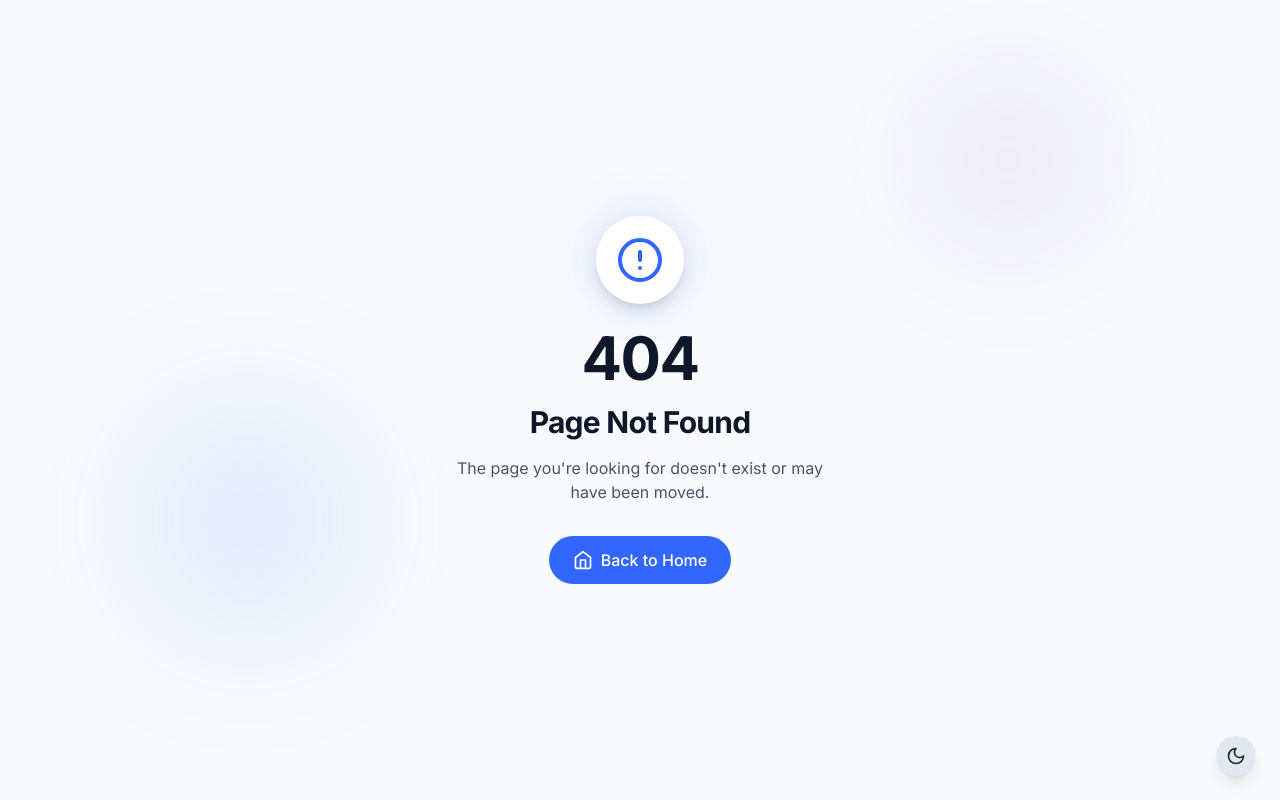
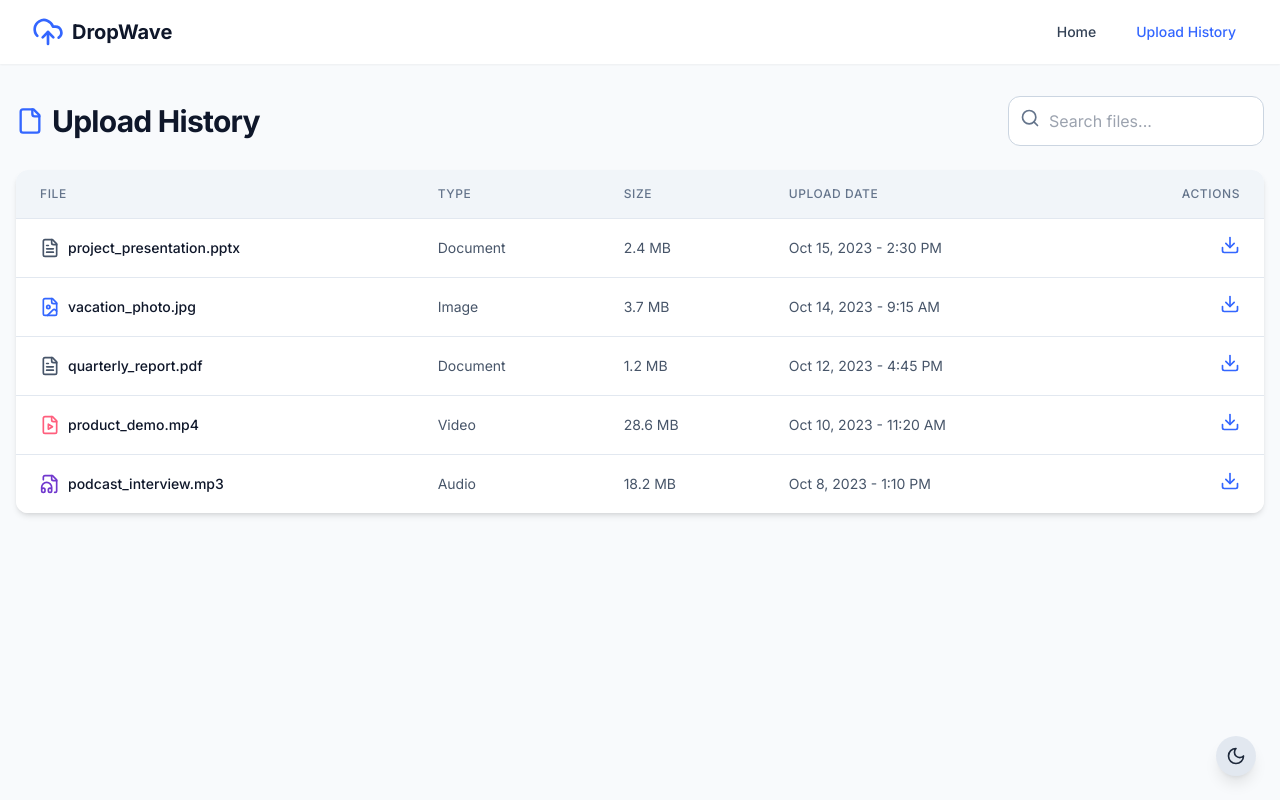
Before and after one commit to apper-canvas/dropwavegroup, a React (Vite) app: page /upload-history in a window 1280 px wide. Before the commit this address had no page. Built offline with nearby package versions, Linux system fonts and the light colour scheme.

Commit message:
Add upload history page with searchable table and navigation bar

```diff
--- a/src/App.jsx
+++ b/src/App.jsx
@@ -4,8 +4,10 @@ import { ToastContainer, toast } from 'react-toastify';
 import 'react-toastify/dist/ReactToastify.css';
 import { AnimatePresence } from 'framer-motion';
 import Home from './pages/Home';
+import UploadHistory from './pages/UploadHistory';
 import NotFound from './pages/NotFound';
 import getIcon from './utils/iconUtils';
+import Navbar from './components/Navbar';
 
 function App() {
   const [darkMode, setDarkMode] = useState(() => {
@@ -36,9 +38,12 @@ function App() {
         {darkMode ? <Sun size={20} /> : <Moon size={20} />}
       </button>
 
+      <Navbar />
+
       <AnimatePresence mode="wait">
         <Routes>
           <Route path="/" element={<Home />} />
+          <Route path="/upload-history" element={<UploadHistory />} />
           <Route path="*" element={<NotFound />} />
         </Routes>
       </AnimatePresence>
--- /dev/null
+++ b/src/components/Navbar.jsx
@@ -0,0 +1,54 @@
+import { useState } from 'react';
+import { Link, useLocation } from 'react-router-dom';
+import getIcon from '../utils/iconUtils';
+
+const Navbar = () => {
+  const [isOpen, setIsOpen] = useState(false);
+  const location = useLocation();
+
+  const UploadCloud = getIcon('UploadCloud');
+  const History = getIcon('History');
+  const Menu = getIcon('Menu');
+  const X = getIcon('X');
+
+  const isActive = (path) => location.pathname === path;
+
+  return (
+    <nav className="bg-white dark:bg-surface-800 shadow-sm fixed top-0 w-full z-10">
+      <div className="max-w-7xl mx-auto px-4 sm:px-6 lg:px-8">
+        <div className="flex justify-between h-16">
+          <div className="flex items-center">
+            <Link to="/" className="flex-shrink-0 flex items-center">
+              <UploadCloud className="h-8 w-8 text-primary" />
+              <span className="ml-2 text-xl font-bold text-surface-900 dark:text-surface-100">DropWave</span>
+            </Link>
+          </div>
+
+          <div className="hidden md:flex md:items-center md:space-x-4">
+            <Link to="/" className={`px-3 py-2 rounded-md text-sm font-medium ${isActive('/') ? 'text-primary' : 'text-surface-700 dark:text-surface-300 hover:text-surface-900 dark:hover:text-surface-100'}`}>
+              Home
+            </Link>
+            <Link to="/upload-history" className={`px-3 py-2 rounded-md text-sm font-medium ${isActive('/upload-history') ? 'text-primary' : 'text-surface-700 dark:text-surface-300 hover:text-surface-900 dark:hover:text-surface-100'}`}>
+              Upload History
+            </Link>
+          </div>
+
+          <div className="md:hidden flex items-center">
+            <button onClick={() => setIsOpen(!isOpen)} className="inline-flex items-center justify-center p-2 rounded-md text-surface-600 dark:text-surface-300 hover:text-surface-900 dark:hover:text-surface-100 focus:outline-none">
+              {isOpen ? <X size={24} /> : <Menu size={24} />}
+            </button>
+          </div>
+        </div>
+      </div>
+
+      {isOpen && (
+        <div className="md:hidden bg-white dark:bg-surface-800 shadow-md">
+          <Link to="/" className={`block px-3 py-2 rounded-md text-base font-medium ${isActive('/') ? 'text-primary' : 'text-surface-700 dark:text-surface-300 hover:text-surface-900 dark:hover:text-surface-100'}`} onClick={() => setIsOpen(false)}>Home</Link>
+          <Link to="/upload-history" className={`block px-3 py-2 rounded-md text-base font-medium ${isActive('/upload-history') ? 'text-primary' : 'text-surface-700 dark:text-surface-300 hover:text-surface-900 dark:hover:text-surface-100'}`} onClick={() => setIsOpen(false)}>Upload History</Link>
+        </div>
+      )}
+    </nav>
+  );
+};
+
+export default Navbar;
--- /dev/null
+++ b/src/pages/UploadHistory.jsx
@@ -0,0 +1,154 @@
+import { useState } from 'react';
+import { motion } from 'framer-motion';
+import { format } from 'date-fns';
+import getIcon from '../utils/iconUtils';
+
+const UploadHistory = () => {
+  const File = getIcon('File');
+  const Search = getIcon('Search');
+  const FileText = getIcon('FileText');
+  const FileImage = getIcon('FileImage');
+  const FileAudio = getIcon('FileAudio');
+  const FileVideo = getIcon('FileVideo');
+  const Download = getIcon('Download');
+
+  // Sample upload history data
+  const [uploadHistory] = useState([
+    {
+      id: 1,
+      fileName: 'project_presentation.pptx',
+      fileType: 'document',
+      fileSize: '2.4 MB',
+      uploadDate: new Date(2023, 9, 15, 14, 30),
+      status: 'completed'
+    },
+    {
+      id: 2,
+      fileName: 'vacation_photo.jpg',
+      fileType: 'image',
+      fileSize: '3.7 MB',
+      uploadDate: new Date(2023, 9, 14, 9, 15),
+      status: 'completed'
+    },
+    {
+      id: 3,
+      fileName: 'quarterly_report.pdf',
+      fileType: 'document',
+      fileSize: '1.2 MB',
+      uploadDate: new Date(2023, 9, 12, 16, 45),
+      status: 'completed'
+    },
+    {
+      id: 4,
+      fileName: 'product_demo.mp4',
+      fileType: 'video',
+      fileSize: '28.6 MB',
+      uploadDate: new Date(2023, 9, 10, 11, 20),
+      status: 'completed'
+    },
+    {
+      id: 5,
+      fileName: 'podcast_interview.mp3',
+      fileType: 'audio',
+      fileSize: '18.2 MB',
+      uploadDate: new Date(2023, 9, 8, 13, 10),
+      status: 'completed'
+    }
+  ]);
+
+  const [searchTerm, setSearchTerm] = useState('');
+
+  const filteredHistory = uploadHistory.filter(item =>
+    item.fileName.toLowerCase().includes(searchTerm.toLowerCase())
+  );
+
+  const getFileIcon = (fileType) => {
+    switch(fileType) {
+      case 'image': return <FileImage className="h-5 w-5 text-primary" />;
+      case 'audio': return <FileAudio className="h-5 w-5 text-secondary" />;
+      case 'video': return <FileVideo className="h-5 w-5 text-accent" />;
+      default: return <FileText className="h-5 w-5 text-surface-600 dark:text-surface-400" />;
+    }
+  };
+
+  return (
+    <motion.div
+      initial={{ opacity: 0 }}
+      animate={{ opacity: 1 }}
+      exit={{ opacity: 0 }}
+      className="container mx-auto pt-24 px-4 pb-12"
+    >
+      <div className="flex flex-col md:flex-row justify-between items-start md:items-center mb-6">
+        <h1 className="text-2xl md:text-3xl font-bold flex items-center gap-2 mb-4 md:mb-0">
+          <File className="h-7 w-7 text-primary" />
+          Upload History
+        </h1>
+        <div className="w-full md:w-64 relative">
+          <input
+            type="text"
+            placeholder="Search files..."
+            value={searchTerm}
+            onChange={(e) => setSearchTerm(e.target.value)}
+            className="input pl-10"
+          />
+          <Search className="absolute left-3 top-3 h-5 w-5 text-surface-500" />
+        </div>
+      </div>
+
+      <div className="bg-white dark:bg-surface-800 rounded-xl shadow-card overflow-hidden">
+        <div className="overflow-x-auto">
+          <table className="min-w-full divide-y divide-surface-200 dark:divide-surface-700">
+            <thead className="bg-surface-100 dark:bg-surface-800">
+              <tr>
+                <th scope="col" className="px-6 py-4 text-left text-xs font-medium text-surface-500 dark:text-surface-400 uppercase tracking-wider">File</th>
+                <th scope="col" className="px-6 py-4 text-left text-xs font-medium text-surface-500 dark:text-surface-400 uppercase tracking-wider">Type</th>
+                <th scope="col" className="px-6 py-4 text-left text-xs font-medium text-surface-500 dark:text-surface-400 uppercase tracking-wider">Size</th>
+                <th scope="col" className="px-6 py-4 text-left text-xs font-medium text-surface-500 dark:text-surface-400 uppercase tracking-wider">Upload Date</th>
+                <th scope="col" className="px-6 py-4 text-right text-xs font-medium text-surface-500 dark:text-surface-400 uppercase tracking-wider">Actions</th>
+              </tr>
+            </thead>
+            <tbody className="bg-white dark:bg-surface-800 divide-y divide-surface-200 dark:divide-surface-700">
+              {filteredHistory.length > 0 ? (
+                filteredHistory.map((item) => (
+                  <tr key={item.id} className="hover:bg-surface-50 dark:hover:bg-surface-700 transition-colors">
+                    <td className="px-6 py-4 whitespace-nowrap">
+                      <div className="flex items-center">
+                        {getFileIcon(item.fileType)}
+                        <span className="ml-2 text-sm font-medium text-surface-900 dark:text-surface-100">{item.fileName}</span>
+                      </div>
+                    </td>
+                    <td className="px-6 py-4 whitespace-nowrap text-sm text-surface-600 dark:text-surface-400">
+                      {item.fileType.charAt(0).toUpperCase() + item.fileType.slice(1)}
+                    </td>
+                    <td className="px-6 py-4 whitespace-nowrap text-sm text-surface-600 dark:text-surface-400">
+                      {item.fileSize}
+                    </td>
+                    <td className="px-6 py-4 whitespace-nowrap text-sm text-surface-600 dark:text-surface-400">
+                      {format(item.uploadDate, 'MMM d, yyyy - h:mm a')}
+                    </td>
+                    <td className="px-6 py-4 whitespace-nowrap text-right">
+                      <button
+                        className="text-primary hover:text-primary-dark dark:hover:text-primary-light"
+                        aria-label={`Download ${item.fileName}`}
+                      >
+                        <Download className="h-5 w-5" />
+                      </button>
+                    </td>
+                  </tr>
+                ))
+              ) : (
+                <tr>
+                  <td colSpan="5" className="px-6 py-4 text-center text-sm text-surface-600 dark:text-surface-400">
+                    No files found matching your search.
+                  </td>
+                </tr>
+              )}
+            </tbody>
+          </table>
+        </div>
+      </div>
+    </motion.div>
+  );
+};
+
+export default UploadHistory;
```
